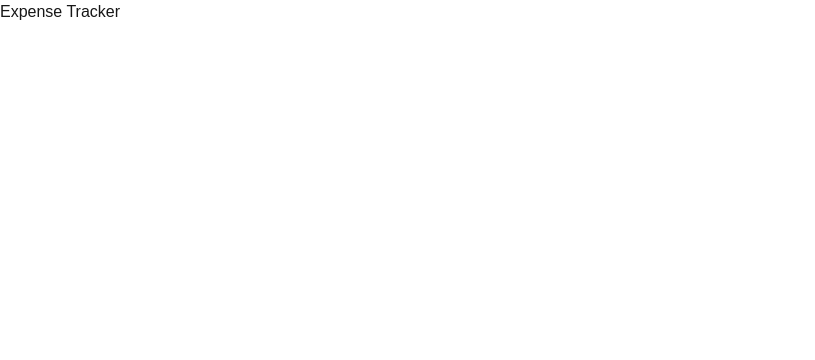
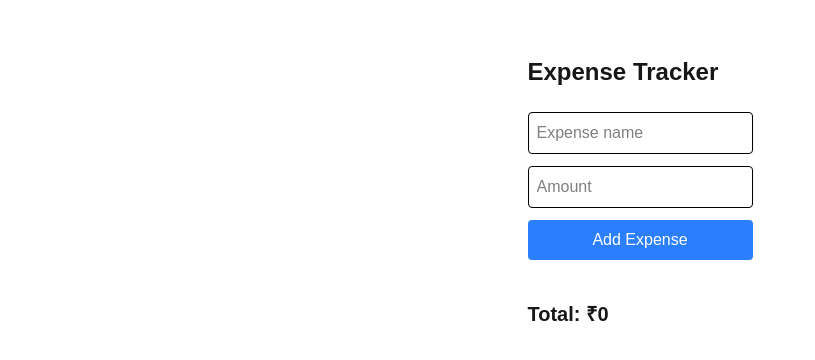
Before and after one commit to SindhujaVelkumar/expense-tracker, a Next.js app: page / in a window 1280 px wide. Shown: the top 360 px of the page, without its empty margins (0-815 px from the left). Built offline with nearby package versions, Linux system fonts and the light colour scheme.

Commit message:
actual UI for home page

```diff
--- a/app/page.tsx
+++ b/app/page.tsx
@@ -1,7 +1,58 @@
+"use client";
+
+import { useState } from "react";
+
 export default function Home() {
+  const [name, setName] = useState("");
+  const [amount, setAmount] = useState("");
+  const [expenses, setExpenses] = useState<{ name: string; amount: number }[]>([]);
+
+  const addExpense = () => {
+    if (!name || !amount) return;
+    setExpenses([...expenses, { name, amount: parseFloat(amount) }]);
+    setName("");
+    setAmount("");
+  };
+
+  const total = expenses.reduce((sum, e) => sum + e.amount, 0);
+
   return (
-    <main>
-      <h1>Expense Tracker</h1>
+    <main className="max-w-md mx-auto mt-10 p-4">
+      <h1 className="text-2xl font-bold mb-6">Expense Tracker</h1>
+
+      <div className="flex flex-col gap-3 mb-6">
+        <input
+          type="text"
+          placeholder="Expense name"
+          value={name}
+          onChange={(e) => setName(e.target.value)}
+          className="border p-2 rounded text-black"
+        />
+        <input
+          type="number"
+          placeholder="Amount"
+          value={amount}
+          onChange={(e) => setAmount(e.target.value)}
+          className="border p-2 rounded text-black"
+        />
+        <button
+          onClick={addExpense}
+          className="bg-blue-500 text-white p-2 rounded hover:bg-blue-600"
+        >
+          Add Expense
+        </button>
+      </div>
+
+      <ul className="flex flex-col gap-2 mb-4">
+        {expenses.map((e, i) => (
+          <li key={i} className="flex justify-between border-b pb-1">
+            <span>{e.name}</span>
+            <span>₹{e.amount}</span>
+          </li>
+        ))}
+      </ul>
+
+      <p className="text-xl font-semibold">Total: ₹{total}</p>
     </main>
   );
 }
```
